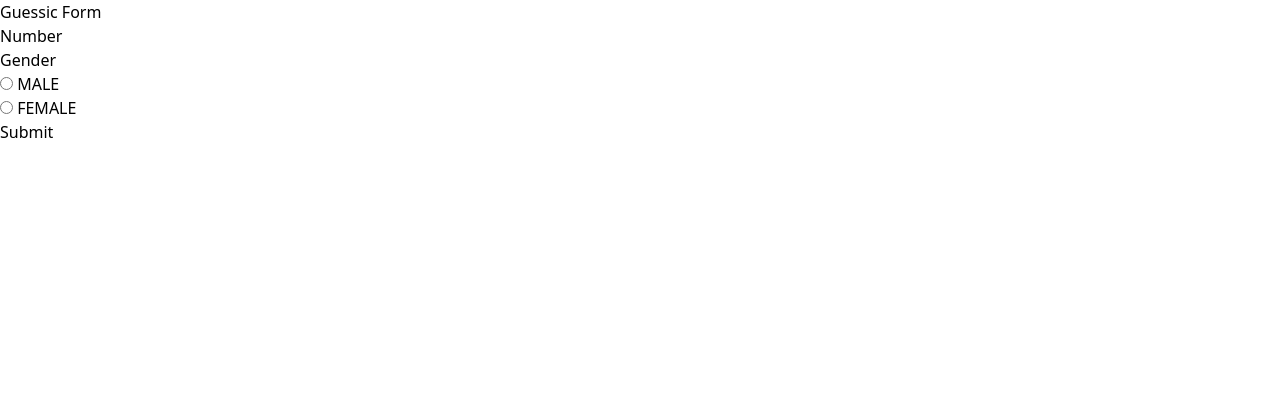
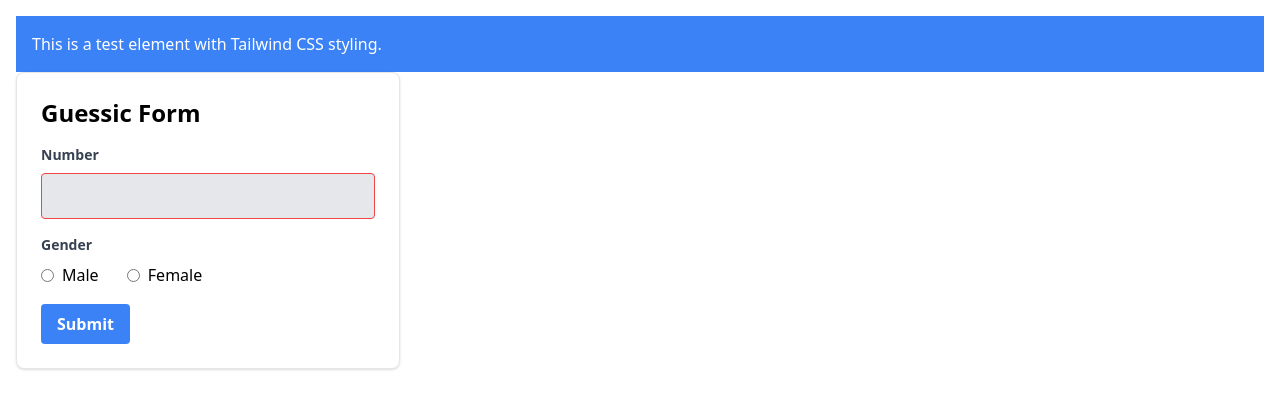
Before and after one commit to dev-kir/guessic, a Flask app: page / in a window 1280 px wide. Shown: the top 409 px of the page. Run offline with Flask 3, Linux system fonts and the light colour scheme; style sheets or scripts are compiled from the project's sources.

Commit message:
experimenting tailwind form

```diff
--- a/app/templates/index.html
+++ b/app/templates/index.html
@@ -1,26 +1,45 @@
 {% extends "base.html" %}
 
 {% block content %}
-<h2>Guessic Form</h2>
-<form method="POST" action="{{ url_for('main.test') }}">
+<div class="flex flex-wrap p-4">
+    <div class="w-full">
+        <div class="bg-blue-500 p-4">
+            <p class="text-white">This is a test element with Tailwind CSS styling.</p>
+        </div>
+        <div class="max-w-sm p-6 bg-white border border-gray-200 rounded-lg shadow dark:bg-gray-800 dark:border-gray-700">
+
+        <h2 class="text-2xl font-bold mb-4">Guessic Form</h2>
+        <form method="POST" action="{{ url_for('main.test') }}" class="w-full max-w-lg">
             {{ form.hidden_tag() }}
+            <div class="mb-4">
+                <label for="number" class="block text-gray-700 text-sm font-bold mb-2">Number</label>
+                <input id="number" name="number" type="text" size="8" class="appearance-none block w-full bg-gray-200 text-gray-700 border border-red-500 rounded py-3 px-4 mb-3 leading-tight focus:outline-none focus:bg-white focus:border-gray-500">
+                {% for error in form.number.errors %}
+                    <p class="text-red-500 text-xs italic">{{ error }}</p>
+                {% endfor %}
+            </div>
+            <div class="mb-4">
+                <label class="block text-gray-700 text-sm font-bold mb-2">Gender</label>
                 <div>
-        {{ form.number.label }}
-        {{ form.number(size=8) }}
-        {{ form.number(class="form-control") }}
-        {% for error in form.number.errors %}
-            <span style="color: red;">{{ error }}</span><br>
+                    <label class="inline-flex items-center">
+                        <input type="radio" class="form-radio text-indigo-600" name="gender" value="male">
+                        <span class="ml-2">Male</span>
+                    </label>
+                    <label class="inline-flex items-center ml-6">
+                        <input type="radio" class="form-radio text-indigo-600" name="gender" value="female">
+                        <span class="ml-2">Female</span>
+                    </label>
+                </div>
+                {% for error in form.gender.errors %}
+                    <p class="text-red-500 text-xs italic">{{ error }}</p>
                 {% endfor %}
             </div>
             <div>
-        {{ form.gender.label }}
-        {{ form.gender() }}
-        {% for error in form.gender.errors %}
-            <span style="color: red;">{{ error }}</span><br>
-        {% endfor %}
-    </div>
-    <div>
-        {{ form.submit(class="btn btn-primary") }}
+                <button type="submit" class="bg-blue-500 hover:bg-blue-700 text-white font-bold py-2 px-4 rounded focus:outline-none focus:shadow-outline">Submit</button>
             </div>
         </form>
+
+        </div>
+    </div>
+</div>
 {% endblock %}
```
Lines whose indentation alone changed are shown as unchanged.
